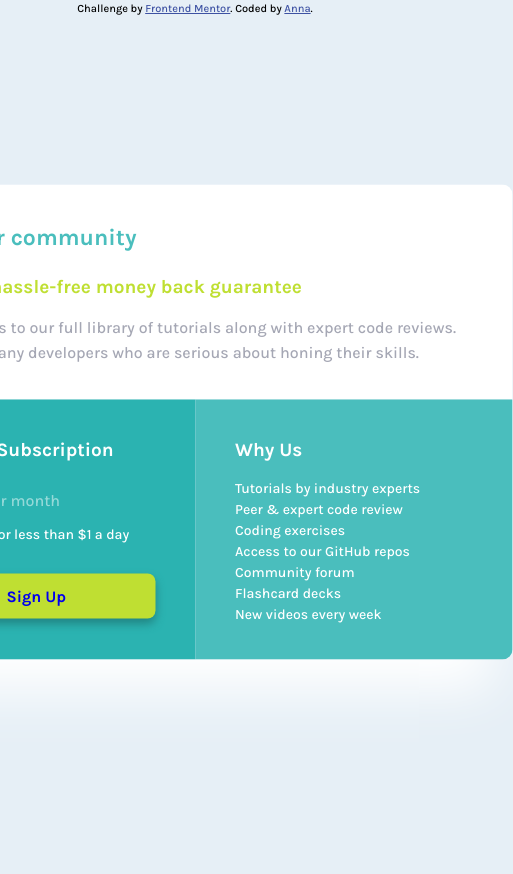
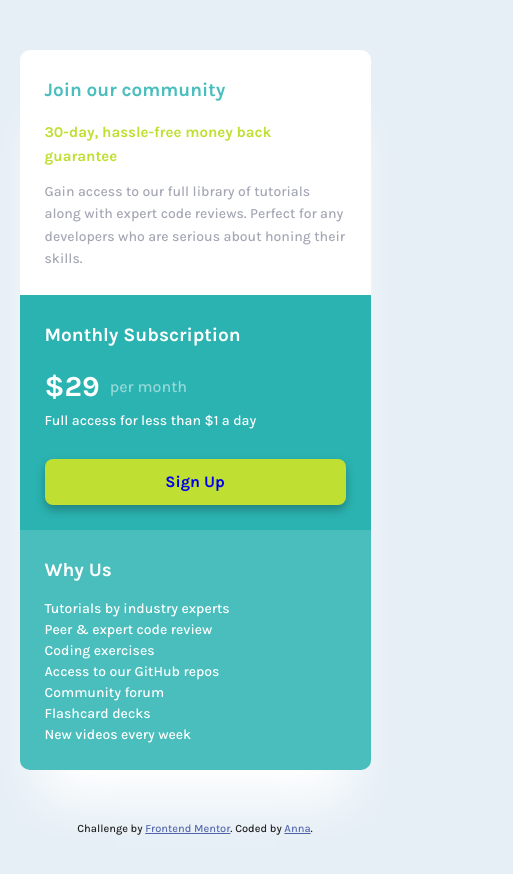
Before and after one commit to annagracka/single-price-component, a website: page index.html in a window 390 px wide. Shown: the whole page, 513 px wide, since content can reach past the window. Before the commit the page ends 844 px from the top, so only its background shows below. Drawn offline with Linux system fonts and the light colour scheme.

Commit message:
finish challenge

```diff
--- a/index.html
+++ b/index.html
@@ -2,29 +2,24 @@
 <html lang="en">
 <head>
   <meta charset="UTF-8">
-  <meta name="viewport" content="width=device-width, initial-scale=1.0"> <!-- displays site properly based on user's device -->
+  <meta name="viewport" content="width=device-width, initial-scale=1.0">
 
   <link rel="stylesheet" href="./src/scss/styles.css">
 
   <title>Frontend Mentor | Single Price Grid Component</title>
 
-  <!-- Feel free to remove these styles or customise in your own stylesheet 👍 -->
-  <style>
-    .attribution { font-size: 11px; text-align: center; }
-    .attribution a { color: hsl(228, 45%, 44%); }
-  </style>
 </head>
 <body>
   <main class="box">
-    <div class="box__introduction">
+    <section class="box__introduction">
       <h1 class="box__introduction--title">Join our community</h1>
 
       <h2 class="box__introduction--subtitle">30-day, hassle-free money back guarantee</h2>
 
       <h3 class="box__introduction--description">Gain access to our full library of tutorials along with expert code reviews.
         Perfect for any developers who are serious about honing their skills.</h3>
-    </div>
-    <div class="box__subscription">
+      </section>
+    <section class="box__subscription">
       <h2>Monthly Subscription</h2>
 
       <div class="box__subscription--price">
@@ -35,8 +30,8 @@
       <div class="box__submit">
         <a class="submit-button" href="#">Sign Up</a>
       </div>
-    </div>
-    <div class="box__why-us">
+    </section>
+    <section class="box__why-us">
       <h2>Why Us</h2>
 
       <ul class="box__list list">
@@ -49,7 +44,7 @@
         <li>New videos every week</li>
       </ul>
 
-    </div>
+    </section>
   </main>
   <footer>
     <p class="attribution">
--- a/src/scss/styles.scss
+++ b/src/scss/styles.scss
@@ -1,8 +1,13 @@
 @import 'colors';
 @import 'fonts';
+@import 'media_queries';
 
 @mixin space-around {
     padding: 35px 40px;
+
+    @include mobile {
+        padding: 25px;
+    }
 }
 
 *, *::before, *::after {
@@ -34,6 +39,25 @@ ul li {
     border-radius: 10px;
     overflow: hidden;
 
+    @include tablet {
+        width: 80%;
+    }
+
+    @include tablet-sm {
+        position: relative;
+        margin: 50px auto;
+        top:unset;
+        right: unset;
+        transform: none;
+        grid-template-columns: 1fr;
+        grid-template-rows: repeat(3, auto);
+
+    }
+
+    @include mobile {
+        width: 90%;
+    }
+
     &__introduction {
         @include space-around;
         background-color: $light-color;
@@ -42,14 +66,30 @@ ul li {
         &--title {
             color: $secondary-color;
             margin-bottom: 15px;
+
+            @include mobile {
+                font-size: 19px;
+            }
         }
 
         &--subtitle {
             color: $bright-color;
+
+            @include mobile {
+                font-size: 15px;
+            }
         }
 
         &--description {
             color: $neutral-color;
+
+            @include mobile {
+                font-size: 14px;
+            }
+        }
+
+        @include tablet-sm {
+            grid-area: auto;
         }
     }
 
@@ -67,6 +107,10 @@ ul li {
             & h3 {
                 opacity: .5;
             }
+        }
+
+        @include tablet-sm {
+            grid-area: auto;
         }
     }
 
@@ -87,8 +131,11 @@ ul li {
         background-color: $secondary-color;
         color: $light-color;
         grid-area: 2 / 2 / 3 / 3;
+
+        @include tablet-sm {
+            grid-area: auto;
+        }
     }
-
 
     &__list {
         padding: 0;
@@ -96,7 +143,7 @@ ul li {
 }
 
 .price {
-    font-size: 29px;
+    font-size: 1.8125rem;
 }
 
 .submit-button {
@@ -112,3 +159,12 @@ ul li {
     list-style: none;
     padding: 0;
 }
+
+.attribution {
+    font-size: 11px;
+    text-align: center;
+
+    & a {
+        color: hsl(228, 45%, 44%);
+    }
+}
```
Also changed, not shown: style-guide.md (+1 -1 lines), README-template.md, README.md, src/scss/styles.css.
